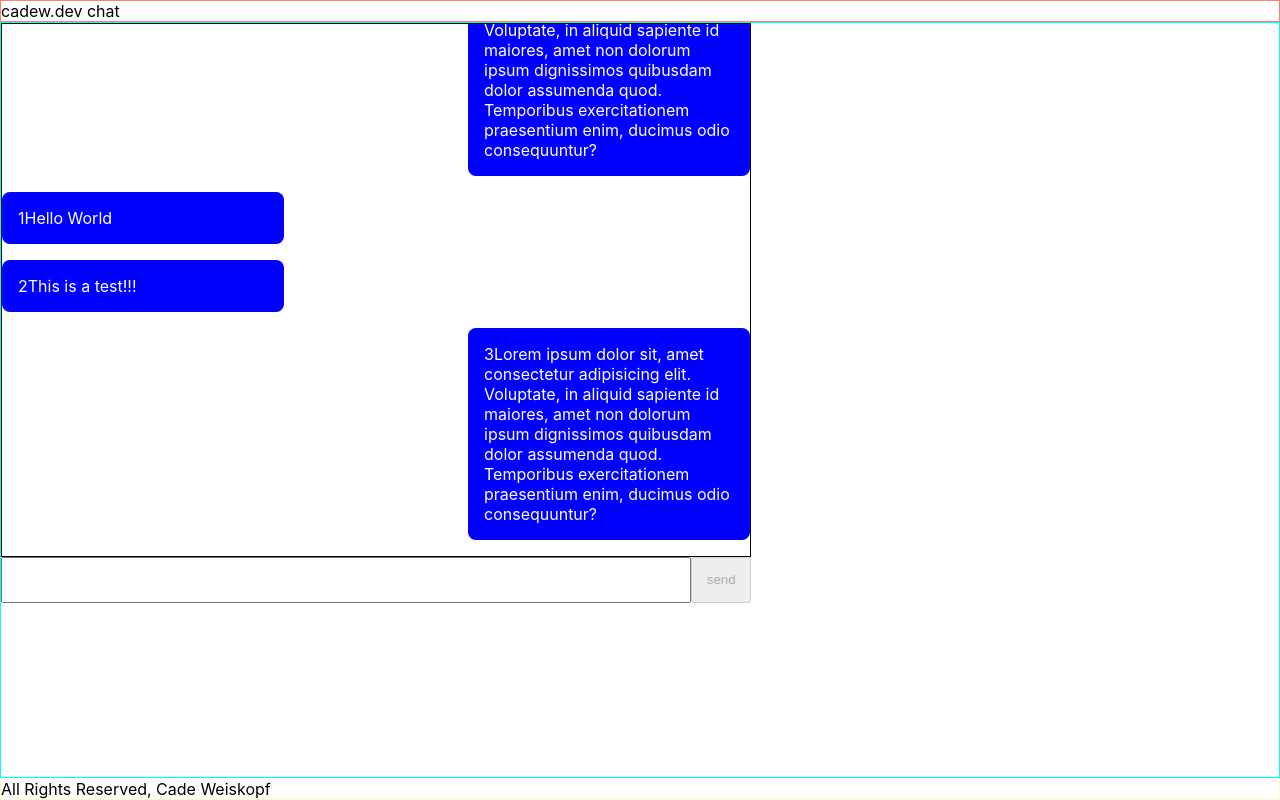
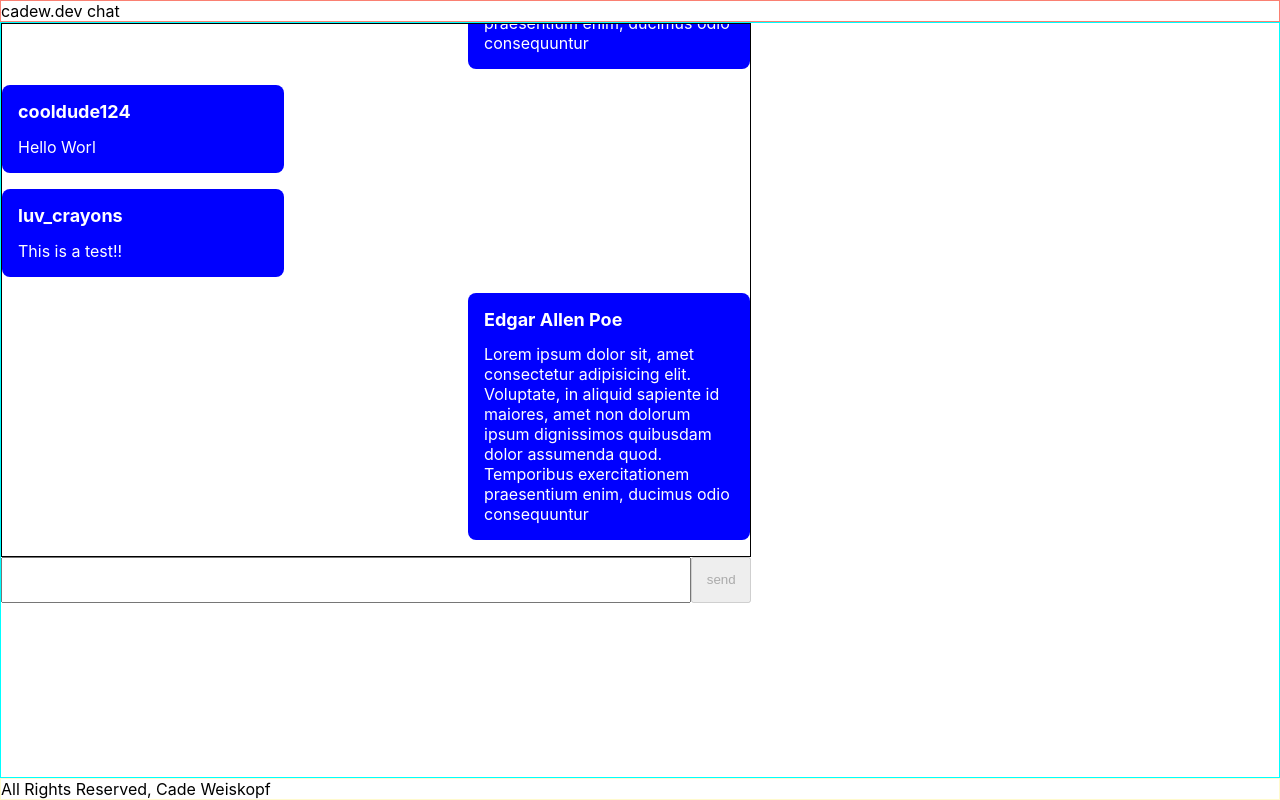
Before and after one commit to CadeWeiskopf/rust-tokio-chat, a React (Create React App) app in the folder frontend/rust-chat/: page / in a window 1280 px wide. Built offline with nearby package versions, Linux system fonts and the light colour scheme; no server answers.

Commit message:
removing clients on disconnect. shorter debounce, and minor frontend styles

```diff
--- a/frontend/rust-chat/src/components/chat/Chat.module.css
+++ b/frontend/rust-chat/src/components/chat/Chat.module.css
@@ -1,10 +1,15 @@
 .wrapper {
   max-width: 750px;
 }
+.wrapper h2 {
+  margin-top: 0;
+  font-size: large;
+}
 
 .messageWrapper {
-  display: flex;
-  flex-direction: column;
+  display: grid;
+  grid-template-columns: 100%;
+  grid-template-rows: auto 1fr;
   gap: 1em;
   border: 1px solid;
   overflow: auto;
--- a/frontend/rust-chat/src/components/chat/Chat.tsx
+++ b/frontend/rust-chat/src/components/chat/Chat.tsx
@@ -1,7 +1,6 @@
 import React, { useEffect, useRef, useState } from "react";
 import { FAKE_MESSAGES, Message, MessageType } from "./Chat.model";
 import styles from "./Chat.module.css";
-import { sendMessage } from "../../api/messages";
 
 const cssClassConstructor = (classes: string[]): string => {
   return classes.join(" ").trim();
@@ -62,7 +61,8 @@ export const Chat: React.FC = () => {
                 isLocalSender ? styles.localSentMessage : "",
               ])}
             >
-              {message}
+              <h2>{sender.name}</h2>
+              {message.slice(1, -1)}
             </div>
           );
         })}
```
Also changed, not shown: 1 other file (tests, documents, lock files or other folders).
